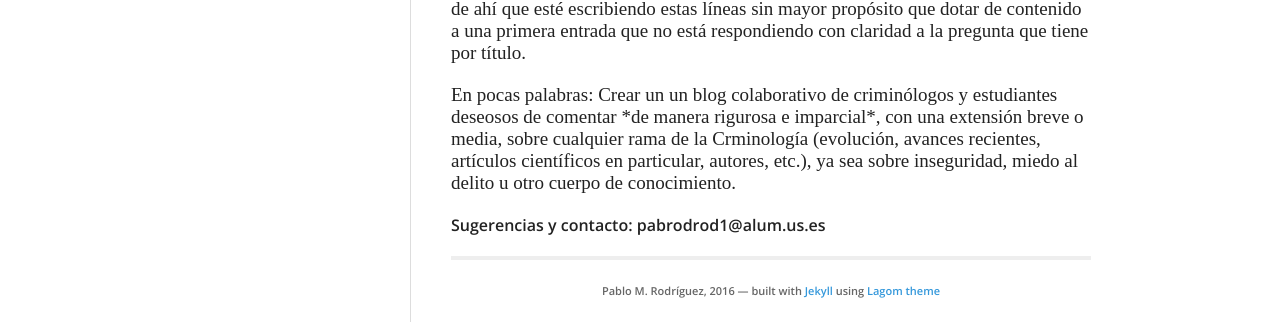
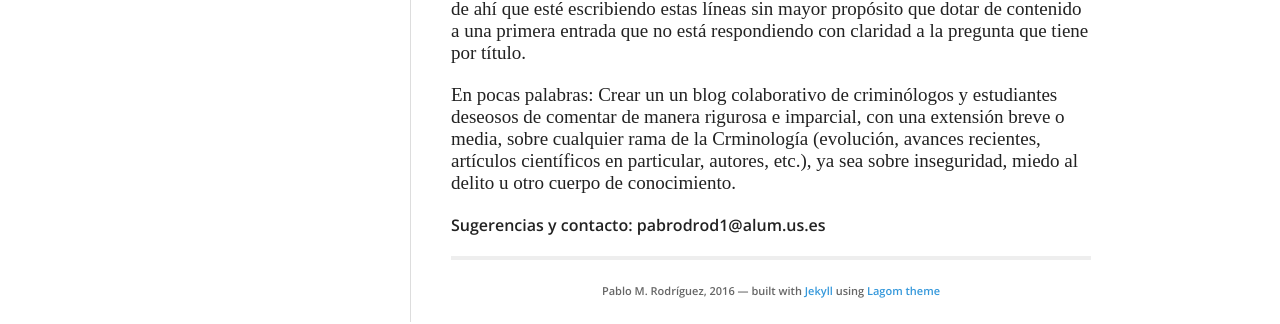
Before and after one commit to fearofcrime/fearofcrime.github.io, a Jekyll site: the page built from _posts/2016-03-28-presentacion.md, in a window 1280 px wide. Shown: the part 186-510 px from the top of the page. Built offline with Jekyll 4.4.1, drawn with Linux system fonts in a browser that asks for light colours; nearby versions of some CDN libraries.

Commit message:
Update 2016-03-28-presentacion.md

```diff
--- a/_posts/2016-03-28-presentacion.md
+++ b/_posts/2016-03-28-presentacion.md
@@ -9,6 +9,6 @@
 <font face="Times New Roman" style="font-size:19px">
 <p>Me sorprende que escaseen los blogs divulgativos sobre Criminología en español, de ahí que esté escribiendo estas líneas sin mayor propósito que dotar de contenido a una primera entrada que no está respondiendo con claridad a la pregunta que tiene por título.</p></font>
 
-<font face="Times New Roman" style="font-size:19px"> <p>En pocas palabras: Crear un un blog colaborativo de criminólogos y estudiantes deseosos de comentar *de manera rigurosa e imparcial*, con una extensión breve o media, sobre cualquier rama de la Crminología (evolución, avances recientes, artículos científicos en particular, autores, etc.), ya sea sobre inseguridad, miedo al delito u otro cuerpo de conocimiento.</p></font>
+<font face="Times New Roman" style="font-size:19px"> <p>En pocas palabras: Crear un un blog colaborativo de criminólogos y estudiantes deseosos de comentar <i>de manera rigurosa e imparcial</i>, con una extensión breve o media, sobre cualquier rama de la Crminología (evolución, avances recientes, artículos científicos en particular, autores, etc.), ya sea sobre inseguridad, miedo al delito u otro cuerpo de conocimiento.</p></font>
 
 <p>Sugerencias y contacto: pabrodrod1@alum.us.es</p>
```
